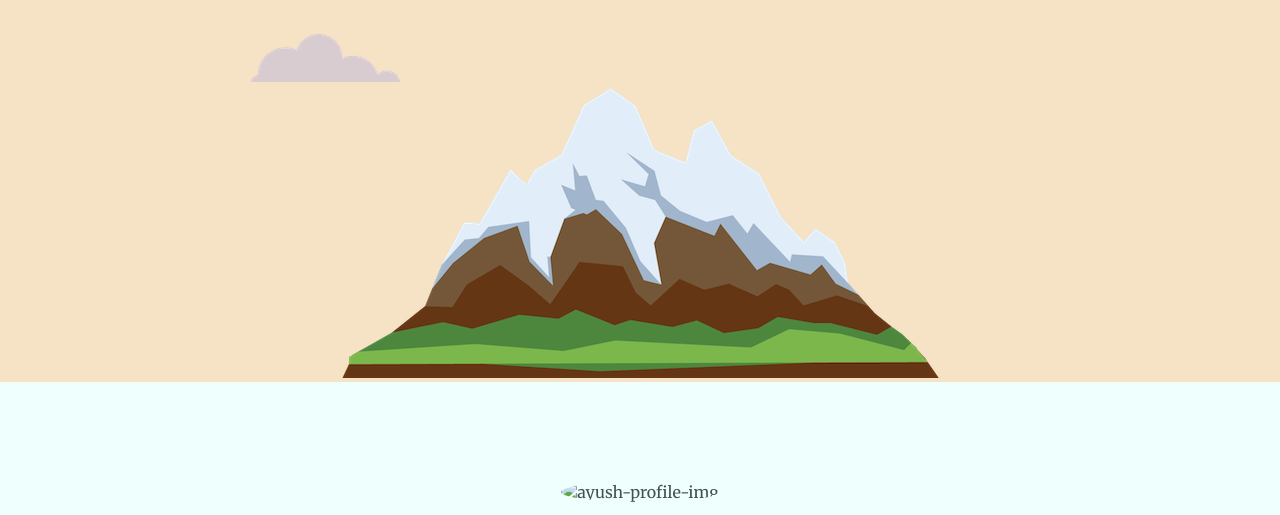
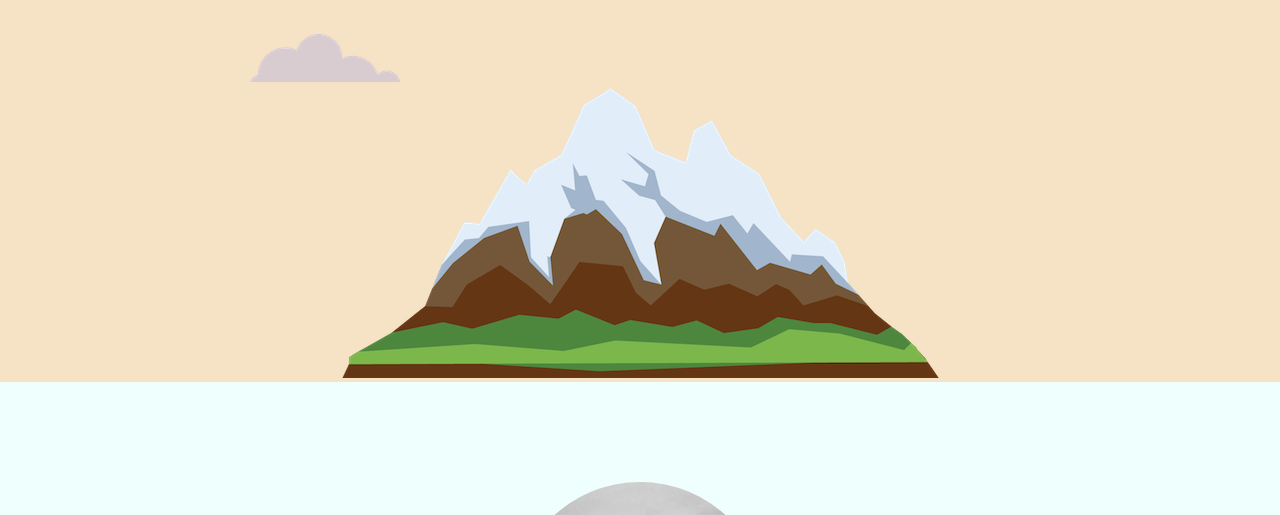
Before and after one commit to AyushSrivastava27/about-me, a plain HTML site: page index.html in a window 1280 px wide. Shown: the part 386-901 px from the top of the page. Drawn offline with Linux system fonts and the light colour scheme.

Commit message:
Update index.html

```diff
--- a/index.html
+++ b/index.html
@@ -22,7 +22,7 @@
 
   <div class="middle-container">
     <div class="profile">
-      <img class="image-per" src="images/Ayushpic.png" alt="ayush-profile-img">
+      <img class="image-per" src="images/pic.png" alt="ayush-profile-img">
       <h2>Hello.</h2>
       <p class="intro">I am a python programmer having interest in machine learning and artificial intelligence.I like to solve problem and create algorithm to make the work easy. </p>
     </div>
```
